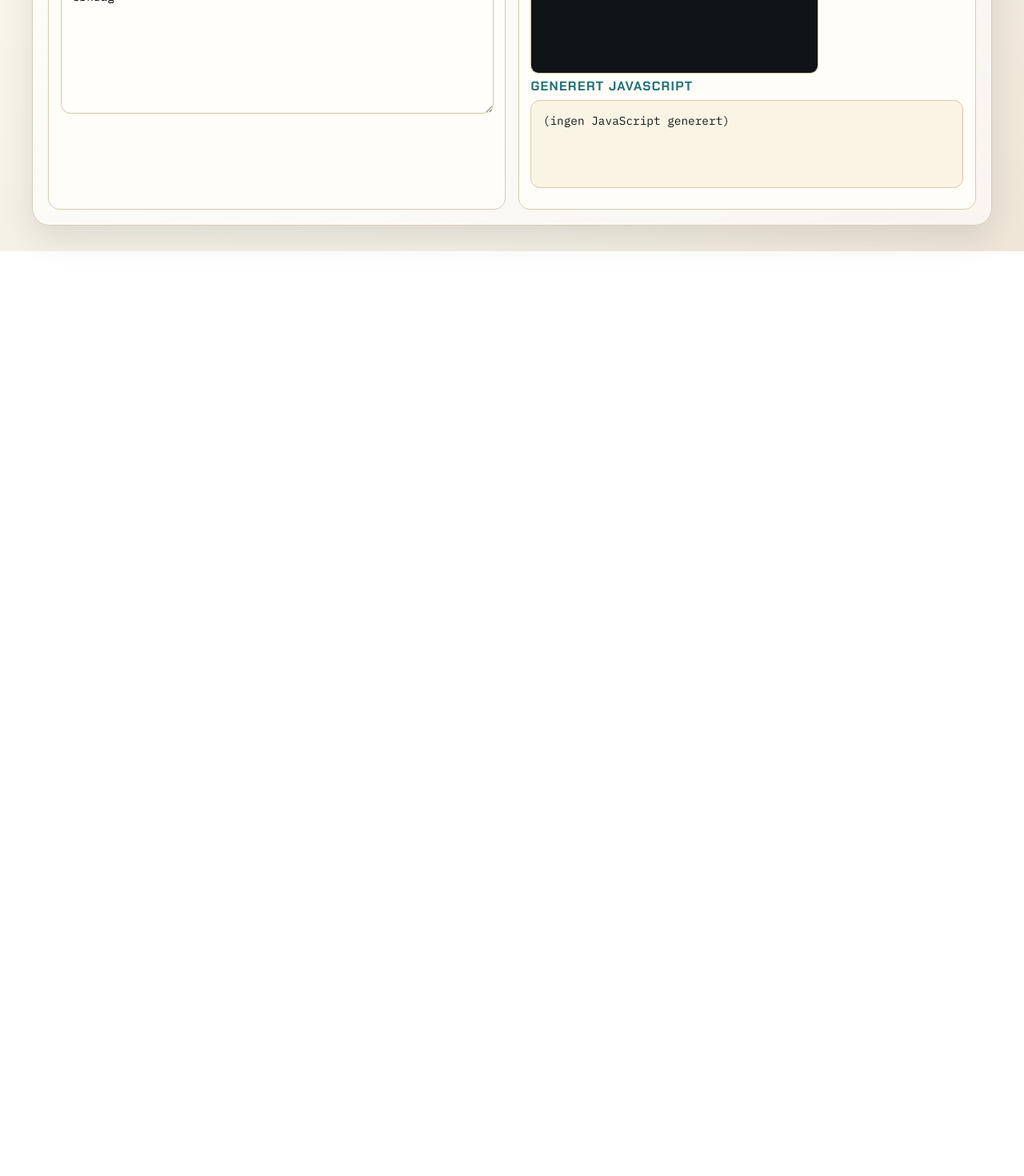
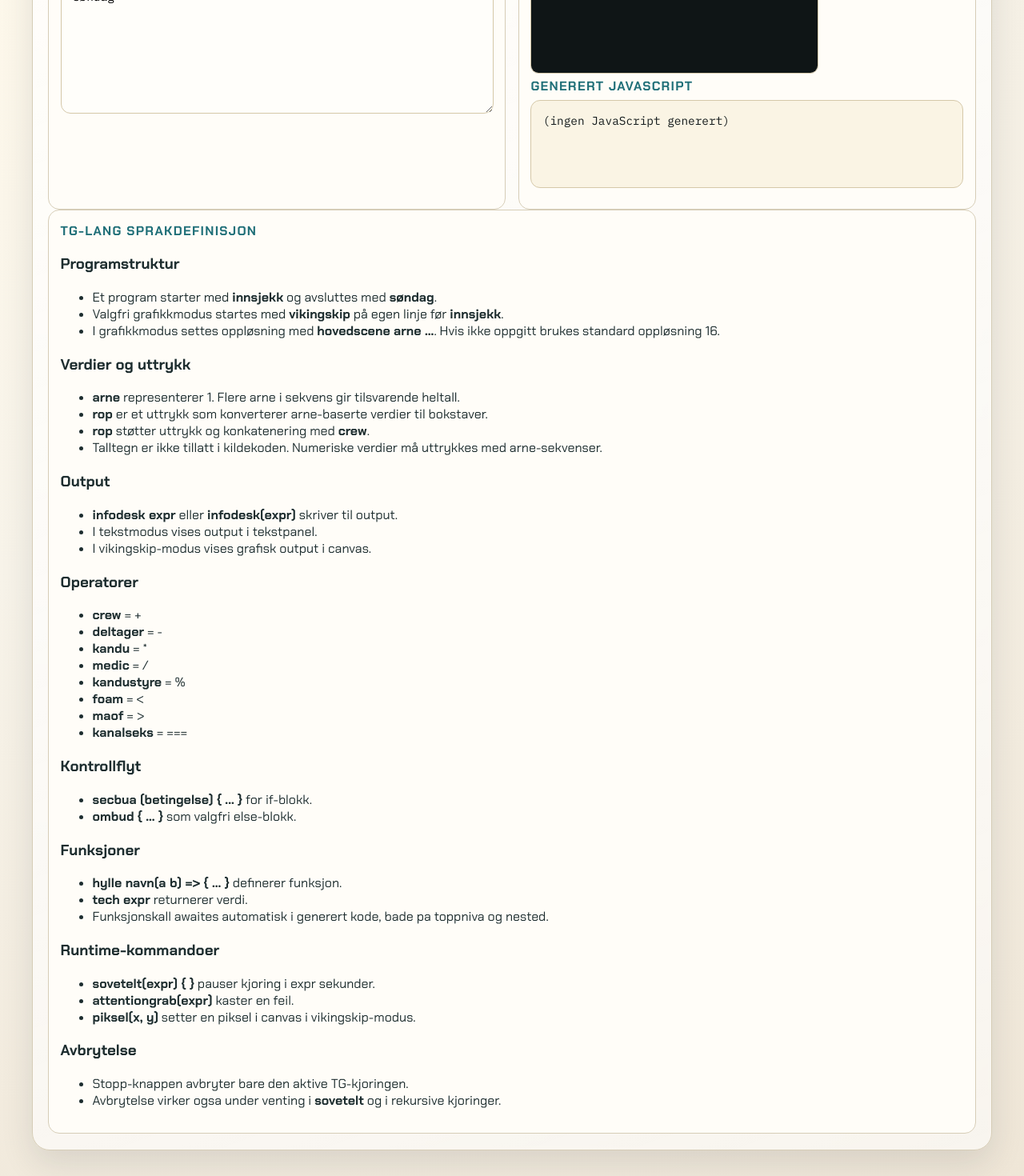
Before and after one commit to kristebo/TG-lang, a Next.js app: page / in a window 1280 px wide. Shown: the part 542-2012 px from the top of the page at 80% size. Before the commit the page ends 856 px from the top, so only its background shows below. Built offline with nearby package versions, Linux system fonts and the light colour scheme.

Commit message:
more stuff

```diff
--- a/app/page.tsx
+++ b/app/page.tsx
@@ -156,6 +156,70 @@ export default function Home() {
             <pre id="generated">{javascript || '(ingen JavaScript generert)'}</pre>
           </article>
         </section>
+
+        <section className="panel spec">
+          <h2>TG-lang sprakdefinisjon</h2>
+
+          <h3>Programstruktur</h3>
+          <ul>
+            <li>Et program starter med <strong>innsjekk</strong> og avsluttes med <strong>søndag</strong>.</li>
+            <li>Valgfri grafikkmodus startes med <strong>vikingskip</strong> på egen linje før <strong>innsjekk</strong>.</li>
+            <li>I grafikkmodus settes oppløsning med <strong>hovedscene arne ...</strong>. Hvis ikke oppgitt brukes standard oppløsning 16.</li>
+          </ul>
+
+          <h3>Verdier og uttrykk</h3>
+          <ul>
+            <li><strong>arne</strong> representerer 1. Flere arne i sekvens gir tilsvarende heltall.</li>
+            <li><strong>rop</strong> er et uttrykk som konverterer arne-baserte verdier til bokstaver.</li>
+            <li><strong>rop</strong> støtter uttrykk og konkatenering med <strong>crew</strong>.</li>
+            <li>Talltegn er ikke tillatt i kildekoden. Numeriske verdier må uttrykkes med arne-sekvenser.</li>
+          </ul>
+
+          <h3>Output</h3>
+          <ul>
+            <li><strong>infodesk expr</strong> eller <strong>infodesk(expr)</strong> skriver til output.</li>
+            <li>I tekstmodus vises output i tekstpanel.</li>
+            <li>I vikingskip-modus vises grafisk output i canvas.</li>
+          </ul>
+
+          <h3>Operatorer</h3>
+          <ul>
+            <li><strong>crew</strong> = +</li>
+            <li><strong>deltager</strong> = -</li>
+            <li><strong>kandu</strong> = *</li>
+            <li><strong>medic</strong> = /</li>
+            <li><strong>kandustyre</strong> = %</li>
+            <li><strong>foam</strong> = &lt;</li>
+            <li><strong>maof</strong> = &gt;</li>
+            <li><strong>kanalseks</strong> = ===</li>
+          </ul>
+
+          <h3>Kontrollflyt</h3>
+          <ul>
+            <li><strong>secbua (betingelse) &#123; ... &#125;</strong> for if-blokk.</li>
+            <li><strong>ombud &#123; ... &#125;</strong> som valgfri else-blokk.</li>
+          </ul>
+
+          <h3>Funksjoner</h3>
+          <ul>
+            <li><strong>hylle navn(a b) =&gt; &#123; ... &#125;</strong> definerer funksjon.</li>
+            <li><strong>tech expr</strong> returnerer verdi.</li>
+            <li>Funksjonskall awaites automatisk i generert kode, bade pa toppniva og nested.</li>
+          </ul>
+
+          <h3>Runtime-kommandoer</h3>
+          <ul>
+            <li><strong>sovetelt(expr) &#123; &#125;</strong> pauser kjoring i expr sekunder.</li>
+            <li><strong>attentiongrab(expr)</strong> kaster en feil.</li>
+            <li><strong>piksel(x, y)</strong> setter en piksel i canvas i vikingskip-modus.</li>
+          </ul>
+
+          <h3>Avbrytelse</h3>
+          <ul>
+            <li>Stopp-knappen avbryter bare den aktive TG-kjoringen.</li>
+            <li>Avbrytelse virker ogsa under venting i <strong>sovetelt</strong> og i rekursive kjoringer.</li>
+          </ul>
+        </section>
       </section>
     </main>
   )
--- a/src/parser.ts
+++ b/src/parser.ts
@@ -27,7 +27,7 @@ export class ParseError extends Error {
 
 const RESERVED = new Set([
   'vikingskip',
-  'opplosning',
+  'hovedscene',
   'piksel',
   'innsjekk',
   'søndag',
@@ -72,7 +72,7 @@ class Parser {
     this.expectWord('innsjekk')
     this.consumeNewlines()
 
-    if (mode === 'canvas' && this.matchWord('opplosning')) {
+    if (mode === 'canvas' && this.matchWord('hovedscene')) {
       resolution = this.parseArneOnlyValue()
       this.consumeNewlines()
     }
@@ -403,13 +403,13 @@ class Parser {
 
   private parseArneOnlyValue(): number {
     if (!this.isWord('arne')) {
-      throw this.error(this.peek(), 'opplosning ma vaere en arne-sekvens.')
+      throw this.error(this.peek(), 'hovedscene ma vaere en arne-sekvens.')
     }
 
     const value = this.parseArneSequence().value
 
     if (this.isType('WORD')) {
-      throw this.error(this.peek(), 'opplosning kan kun inneholde arne.')
+      throw this.error(this.peek(), 'hovedscene kan kun inneholde arne.')
     }
 
     return value
--- a/src/samples.ts
+++ b/src/samples.ts
@@ -10,7 +10,7 @@ export const EXAMPLES: Example[] = [
     title: 'Vikingskip canvas',
     code: `vikingskip
 innsjekk
-opplosning arne arne arne arne arne arne arne arne arne arne arne arne arne arne arne arne
+hovedscene arne arne arne arne arne arne arne arne arne arne arne arne arne arne arne arne
 
 piksel(arne, arne)
 piksel(arne arne, arne arne)
```
